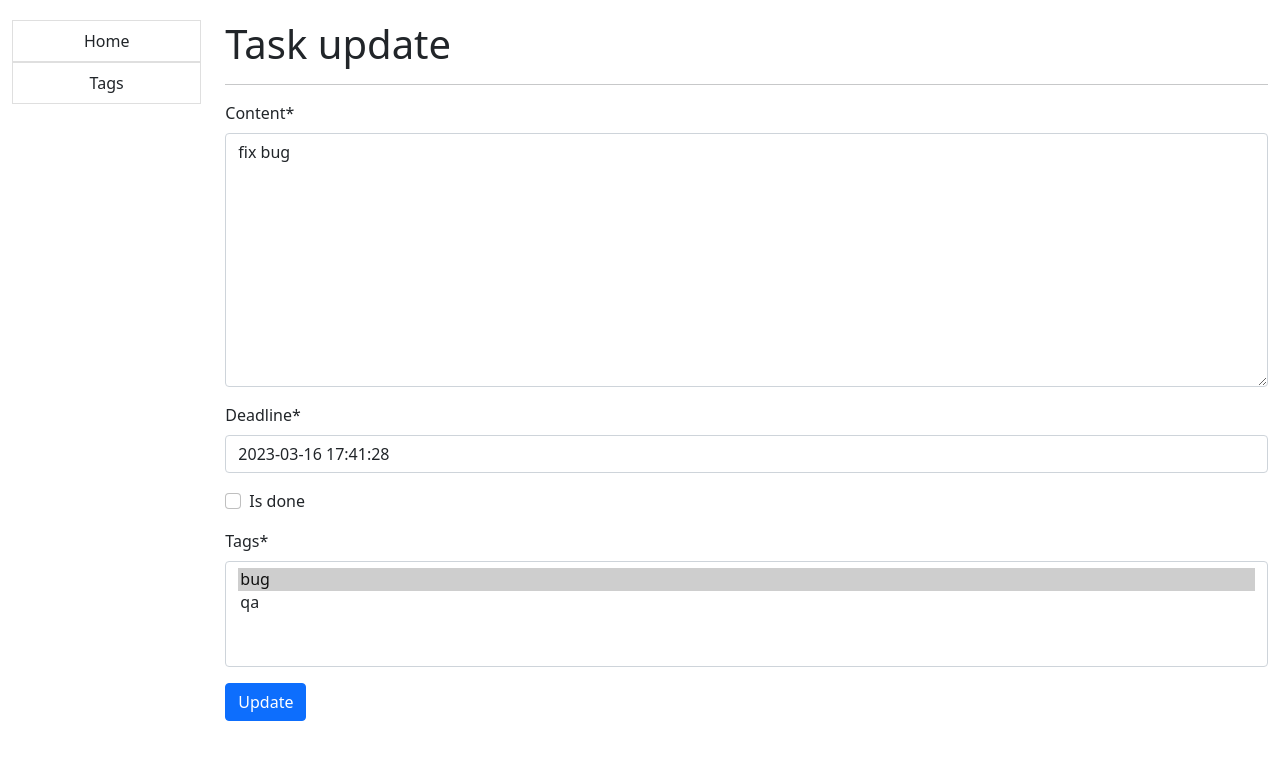
After one commit to usrofgh/django_mate_practice, a Django app: page /tasks/1/ in a window 1280 px wide. The commit adds this page. Shown: the top 760 px of the page. Run offline with Django 4.2, Linux system fonts and the light colour scheme; data comes from the database, SQL or seed files in the repository; some libraries are stand-ins or nearby versions.

Commit message:
Add ability to update tasks

```diff
--- /dev/null
+++ b/templates/todo/task_form.html
@@ -0,0 +1,16 @@
+{% extends 'base.html' %}
+{% load crispy_forms_tags %}
+
+{% block title %}
+  <title>Task update</title>
+{% endblock %}
+
+{% block content %}
+  <h1>Task update</h1>
+  <hr>
+  <form action="" method="post">
+    {% csrf_token %}
+    {{ form|crispy }}
+    <input type="submit" value="Update" class="btn btn-primary">
+  </form>
+{% endblock %}
--- a/templates/todo/task_list.html
+++ b/templates/todo/task_list.html
@@ -27,7 +27,7 @@
       {% for tag in task.tags.all %}
         {{ tag }}{% if not forloop.last %},{% endif %}
       {% endfor %}
-        <a href="#" class="text-decoration-none">Update</a>
+        <a href="{% url 'todo:task-update' pk=task.id %}" class="text-decoration-none">Update</a>
         <a href="#" class="text-decoration-none">Delete</a>
       </p>
       <hr>
--- a/todo/urls.py
+++ b/todo/urls.py
@@ -1,9 +1,16 @@
 from django.urls import path
 
-from todo.views import TaskListView, TagListView, TagUpdateView
+from todo.views import (
+    TaskListView,
+    TaskUpdateView,
+
+    TagListView,
+    TagUpdateView
+)
 
 urlpatterns = [
     path("", TaskListView.as_view(), name="task-list"),
+    path("tasks/<int:pk>/", TaskUpdateView.as_view(), name="task-update"),
 
     path("tags/", TagListView.as_view(), name="tag-list"),
     path("tags/<int:pk>/", TagUpdateView.as_view(), name="tag-update")
--- a/todo/views.py
+++ b/todo/views.py
@@ -8,6 +8,12 @@ class TaskListView(generic.ListView):
     model = Task
 
 
+class TaskUpdateView(generic.UpdateView):
+    model = Task
+    fields = "__all__"
+    success_url = reverse_lazy("todo:task-list")
+
+
 class TagListView(generic.ListView):
     model = Tag
 
```
